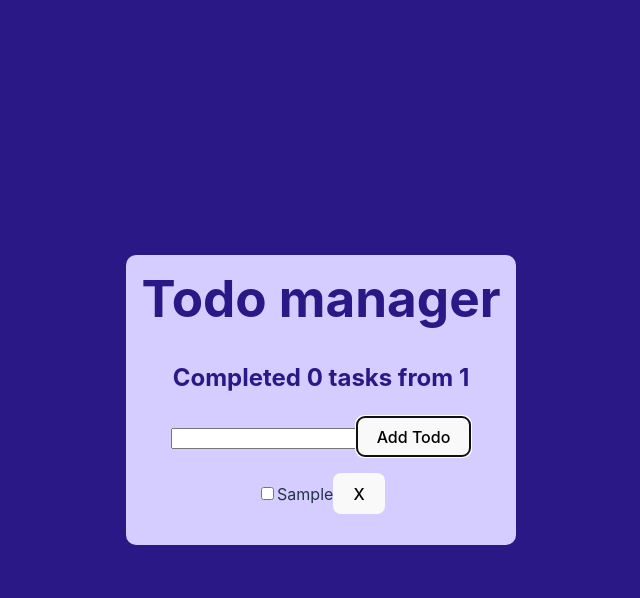
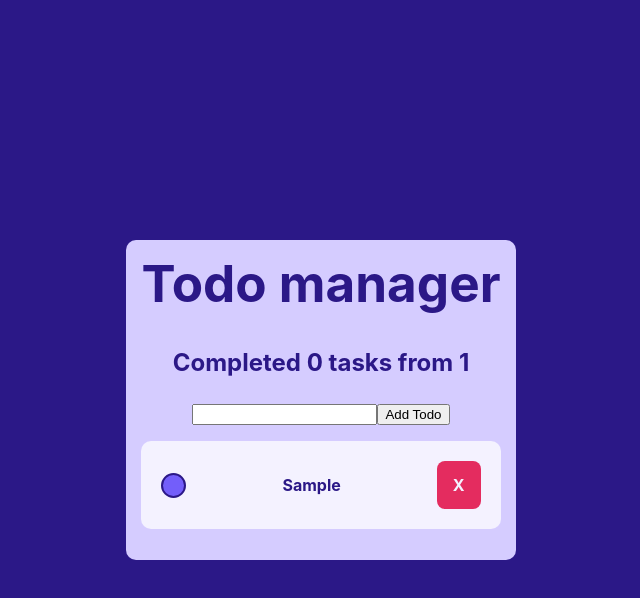
Before and after one commit to Viktorres19/react-mobx-pet, a React (Vite) app: page / in a window 1280 px wide. Both pictures are taken after typing "Sample" into the empty fields and a click on the button "Add Todo". Shown: the top 598 px of the page, without its empty margins (319-959 px from the left). Built offline with nearby package versions, Linux system fonts and the light colour scheme.

Commit message:
03 styled list item

```diff
--- a/src/components/TodoList/TodoList.jsx
+++ b/src/components/TodoList/TodoList.jsx
@@ -1,6 +1,6 @@
 import { observer } from 'mobx-react-lite'
 import store from '../../store/index.js'
-import {UnorderedList} from './styles.js'
+import { UnorderedList, ListItem } from './styles.js'
 
 export const TodoList = observer(() => {
 	const { todos, completeTodo, removeTodo } = store.business
@@ -10,7 +10,7 @@ export const TodoList = observer(() => {
 	return (
 		<UnorderedList>
 			{todos.map(todo => (
-				<li key={todo.id}>
+				<ListItem key={todo.id}>
 					<input
 						onChange={() => completeTodo(todo.id)}
 						type="checkbox"
@@ -18,7 +18,7 @@ export const TodoList = observer(() => {
 					/>
 					<span>{todo.title}</span>
 					<button onClick={() => removeTodo(todo.id)}>X</button>
-				</li>
+				</ListItem>
 			))}
 		</UnorderedList>
 	)
--- a/src/components/TodoList/styles.js
+++ b/src/components/TodoList/styles.js
@@ -4,3 +4,66 @@ export const UnorderedList = styled.ul`
 	padding: 0;
 	list-style-type: none;
 `
+
+export const ListItem = styled.li`
+	display: flex;
+	justify-content: space-between;
+	align-items: center;
+	background-color: #f4f2ff;
+	border-radius: 10px;
+	padding: 20px;
+	& span {
+		flex-grow: 2;
+		box-sizing: border-box;
+		padding: 0 10px;
+		color: #2b1887;
+		font-weight: 700;
+	}
+	& input[type="checkbox"] {
+		appearance: none;
+		background-color: #735efa;
+		margin: 0;
+		font: inherit;
+		color: #2b1887;
+		width: 25px;
+		height: 25px;
+		border: 2px solid #2b1887;
+		border-radius: 50%;
+		display: grid;
+		place-content: center;
+		cursor: pointer;
+		transition: all 120ms ease-in-out;
+		&:hover {
+			box-shadow: 0 0 12px 0 #735efa;
+		}
+		&::before {
+			content: '';
+			width: 15px;
+			height: 15px;
+			transform: scale(0);
+			transition: 120ms transform ease-in-out;
+			border-radius: 50%;
+			background-color: #2b1887;
+		}
+		&:checked::before {
+			transform: scale(1);
+		}
+	}
+	& button {
+		background-color: #e42c5f;
+		color: #f4f2ff;
+		font-weight: 700;
+		border-radius: 8px;
+		border: 1px solid transparent;
+		padding: 15px;
+		font-size: 1em;
+		line-height: 1;
+		font-family: inherit;
+		cursor: pointer;
+		opacity: 1;
+		transition: opacity 120ms ease-in-out;
+		&:hover {
+			opacity: .9;
+		}
+	}
+`
--- a/src/index.css
+++ b/src/index.css
@@ -42,25 +42,6 @@ h1 {
   line-height: 1.1;
 }
 
-button {
-  border-radius: 8px;
-  border: 1px solid transparent;
-  padding: 0.6em 1.2em;
-  font-size: 1em;
-  font-weight: 500;
-  font-family: inherit;
-  background-color: #1a1a1a;
-  cursor: pointer;
-  transition: border-color 0.25s;
-}
-button:hover {
-  border-color: #646cff;
-}
-button:focus,
-button:focus-visible {
-  outline: 4px auto -webkit-focus-ring-color;
-}
-
 @media (prefers-color-scheme: light) {
   :root {
     color: #213547;
@@ -69,7 +50,4 @@ button:focus-visible {
   a:hover {
     color: #747bff;
   }
-  button {
-    background-color: #f9f9f9;
-  }
 }
```
